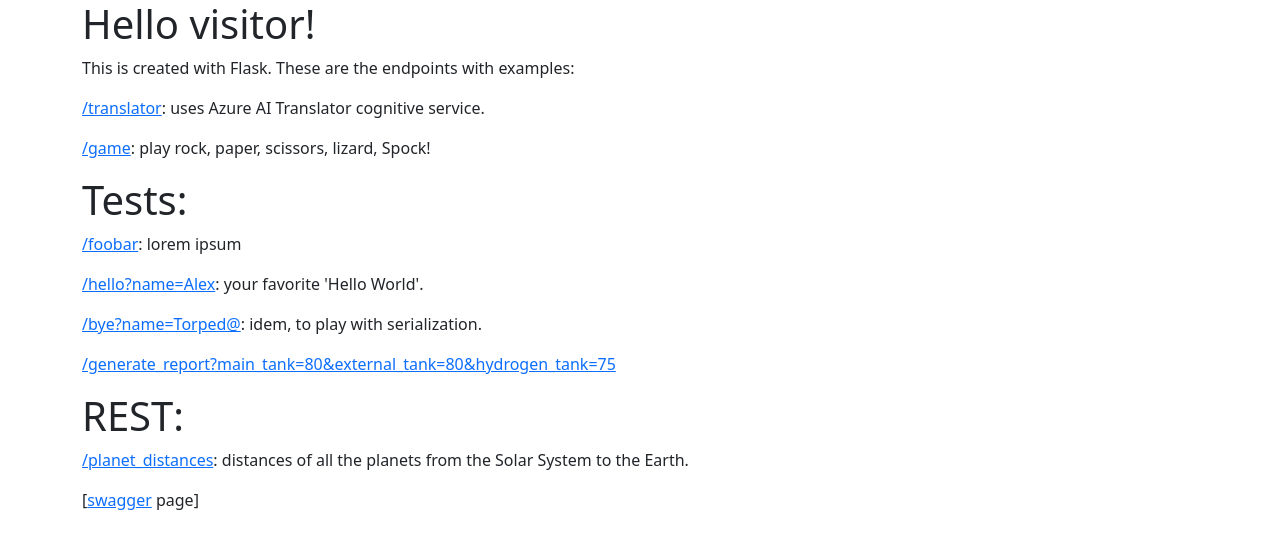
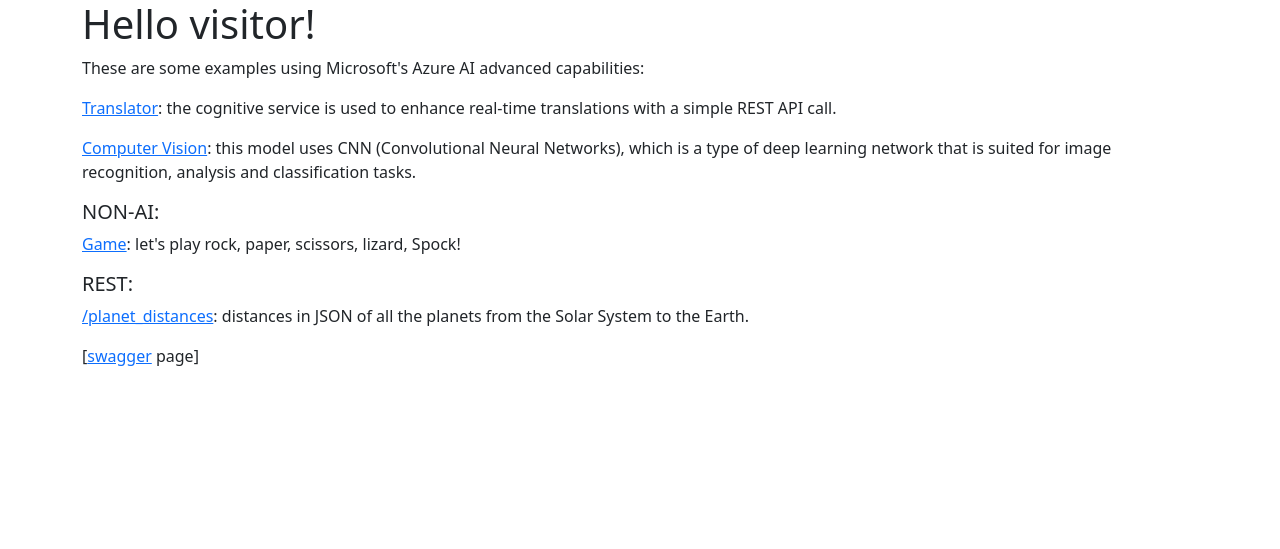
Before and after one commit to antazo/ai-python, a Flask app: page / in a window 1280 px wide. Shown: the top 549 px of the page. Run offline with Flask 3, Linux system fonts and the light colour scheme.

Commit message:
Add Computer Vision cognitive service

```diff
--- a/app.py
+++ b/app.py
@@ -78,6 +78,17 @@
         target_language=target_language
     )
 
+@app.route('/computer_vision', methods=['GET'])
+def computer_vision():
+    return render_template('computer_vision.html')
+
+@app.route('/computer_vision', methods=['POST'])
+def computer_vision_post():
+    # Handle the POST request for computer vision
+    image = request.files['image']
+    # Process the image using a computer vision library or API
+    result = "Processed Image Result"  # Example result
+    return render_template('computer_vision.html', result=result)
 
 @app.route('/hello')
 def hello():
--- a/templates/home.html
+++ b/templates/home.html
@@ -9,16 +9,16 @@
 <body>
     <div class="container">
         <h1>Hello {{ name }}!</h1>
-        <p>This is created with Flask. These are the endpoints with examples:</p>
-        <p><a href="translator">/translator</a>: uses Azure AI Translator cognitive service.</p>
-        <p><a href="game">/game</a>: play rock, paper, scissors, lizard, Spock!</p>
-        <h1>Tests:</h1>
-        <p><a href="foobar">/foobar</a>: lorem ipsum</p>
-        <p><a href="hello?name=Alex">/hello?name=Alex</a>: your favorite 'Hello World'.</p>
-        <p><a href="bye?name=Torped@">/bye?name=Torped@</a>: idem, to play with serialization.</p>
-        <p><a href="generate_report?main_tank=80&external_tank=80&hydrogen_tank=75">/generate_report?main_tank=80&external_tank=80&hydrogen_tank=75</a></p>
-        <h1>REST:</h1>
-        <p><a href="planet_distances">/planet_distances</a>: distances of all the planets from the Solar System to the Earth.</p>
+        <p>These are some examples using Microsoft's Azure AI advanced capabilities:</p>
+        <p><a href="translator">Translator</a>: the cognitive service is used to enhance real-time translations with a simple REST API call.</p>
+        <p><a href="computer_vision">Computer Vision</a>: this model uses CNN (Convolutional Neural Networks), which is a type of deep learning network that is suited for image recognition, analysis and classification tasks.</p>
+        <h5>NON-AI:</h5>
+        <p><a href="game">Game</a>: let's play rock, paper, scissors, lizard, Spock!</p>
+        <!--p><a href="hello?name=Alex">/hello?name=Alex</a>: your favorite 'Hello World'.</p-->
+        <!--p><a href="bye?name=Torped@">/bye?name=Torped@</a>: idem, to play with serialization.</p-->
+        <!--p><a href="generate_report?main_tank=80&external_tank=80&hydrogen_tank=75">/generate_report?main_tank=80&external_tank=80&hydrogen_tank=75</a></p-->
+        <h5>REST:</h5>
+        <p><a href="planet_distances">/planet_distances</a>: distances in JSON of all the planets from the Solar System to the Earth.</p>
         <p>[<a href="swagger">swagger</a> page]</p>
     </div>
 </body>
```
Also changed, not shown: templates/computer_vision.html (added, +23 -0 lines), templates/undermaintenance.html (added, +15 -0 lines).
